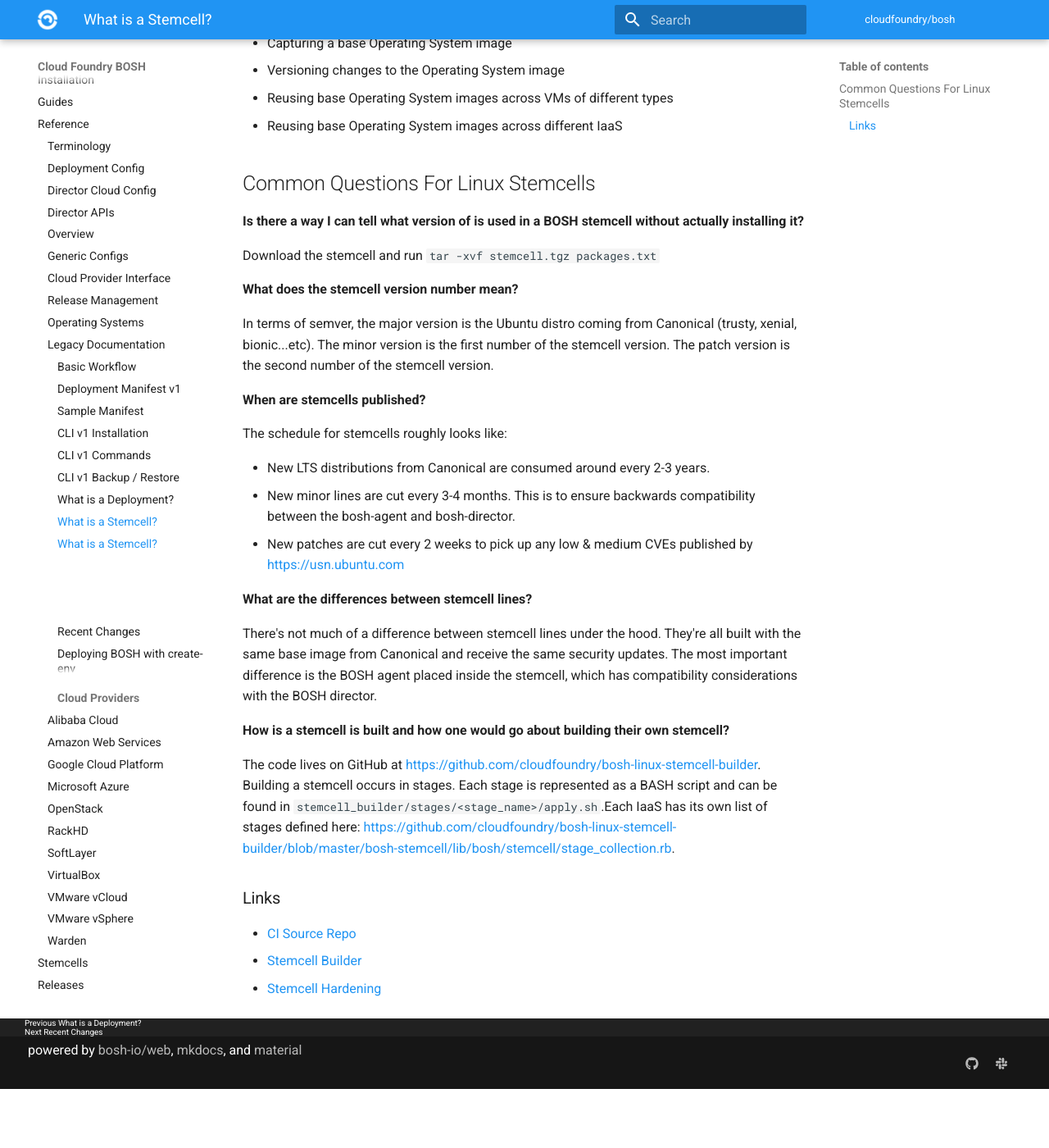
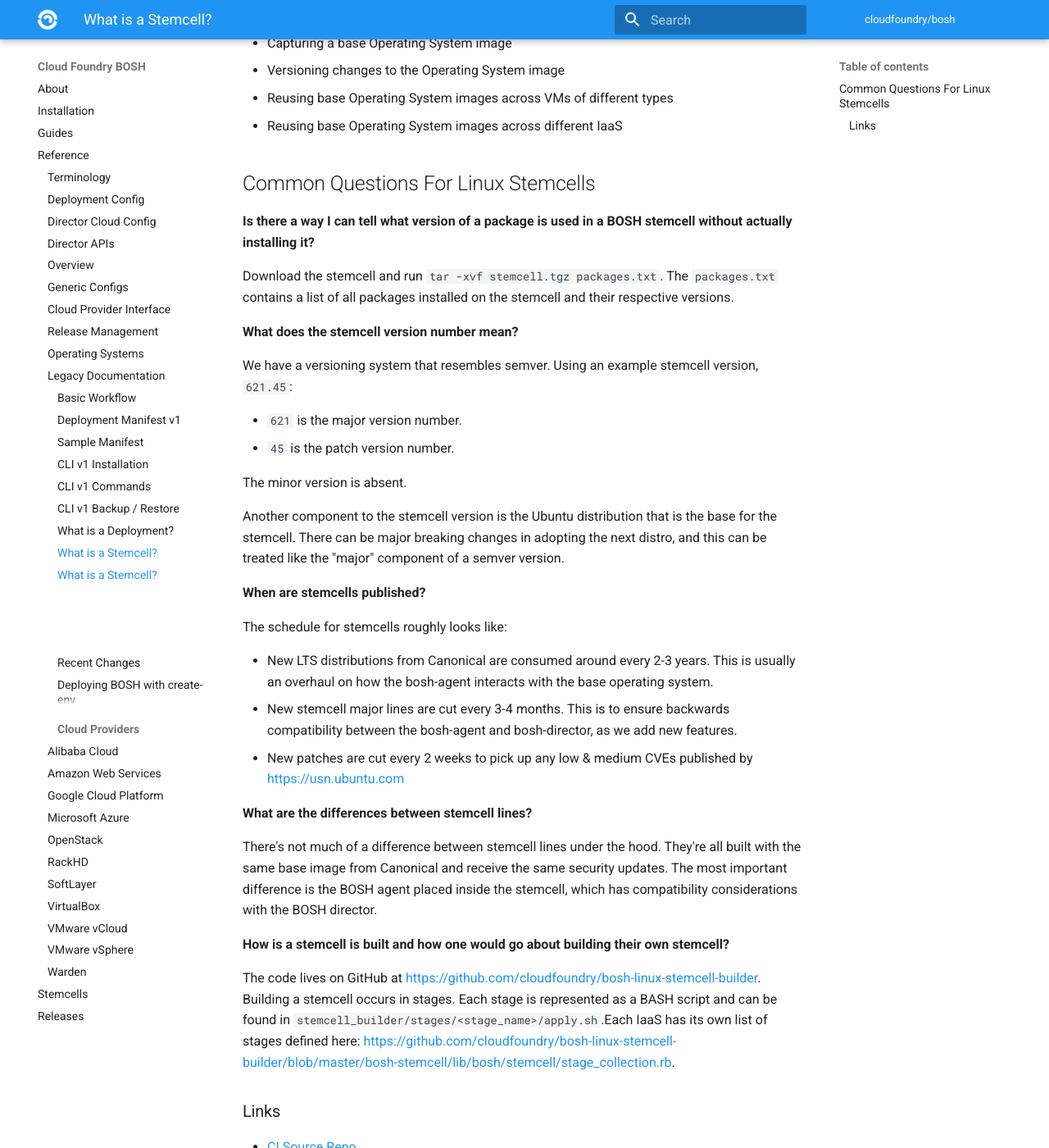
Before and after one commit to cloudfoundry/docs-bosh, an MkDocs documentation site: the page built from content/stemcell.md, in a window 1280 px wide and 1400 px high, scrolled down 786 px. Shown: the whole window at 82% size. Built offline with MkDocs 1.6.1 and Material for MkDocs 9.7.7, drawn with Linux system fonts in a browser that asks for light colours; old or Windows-style settings are respelled for this version of MkDocs; before the commit the page ends 2114 px from its top, so only the background shows below that.

Commit message:
Fix typos & version semantics
* There were differing opinions on what "major" meant for a stemcell
version

[#17040978](https://www.pivotaltracker.com/story/show/17040978)

Co-authored-by: Rebecca Putinski <rputinski@pivotal.io>

```diff
--- a/content/stemcell.md
+++ b/content/stemcell.md
@@ -35,25 +35,38 @@ solved:
 
 ## Common Questions For Linux Stemcells {: #faq }
 
-**Is there a way I can tell what version of <package> is used in a BOSH stemcell
+**Is there a way I can tell what version of a package is used in a BOSH stemcell
 without actually installing it?**
 
-Download the stemcell and run `tar -xvf stemcell.tgz packages.txt`
+Download the stemcell and run `tar -xvf stemcell.tgz packages.txt`. The
+`packages.txt` contains a list of all packages installed on the stemcell and
+their respective versions.
 
 **What does the stemcell version number mean?**
 
-In terms of semver, the major version is the Ubuntu distro coming from Canonical
-(trusty, xenial, bionic...etc). The minor version is the first number of the
-stemcell version. The patch version is the second number of the stemcell
+We have a versioning system that resembles semver. Using an example stemcell
+version, `621.45`:
+
+* `621` is the major version number.
+* `45` is the patch version number.
+
+The minor version is absent.
+
+Another component to the stemcell version is the Ubuntu distribution that is
+the base for the stemcell. There can be major breaking changes in adopting the
+next distro, and this can be treated like the "major" component of a semver
 version.
 
 **When are stemcells published?**
 
 The schedule for stemcells roughly looks like:
 
-* New LTS distributions from Canonical are consumed around every 2-3 years.
-* New minor lines are cut every 3-4 months. This is to ensure backwards
-  compatibility between the bosh-agent and bosh-director.
+* New LTS distributions from Canonical are consumed around every 2-3 years. This
+  is usually an overhaul on how the bosh-agent interacts with the base operating
+  system.
+* New stemcell major lines are cut every 3-4 months. This is to ensure backwards
+  compatibility between the bosh-agent and bosh-director, as we add new
+  features.
 * New patches are cut every 2 weeks to pick up any low & medium CVEs published
   by https://usn.ubuntu.com
 
```
